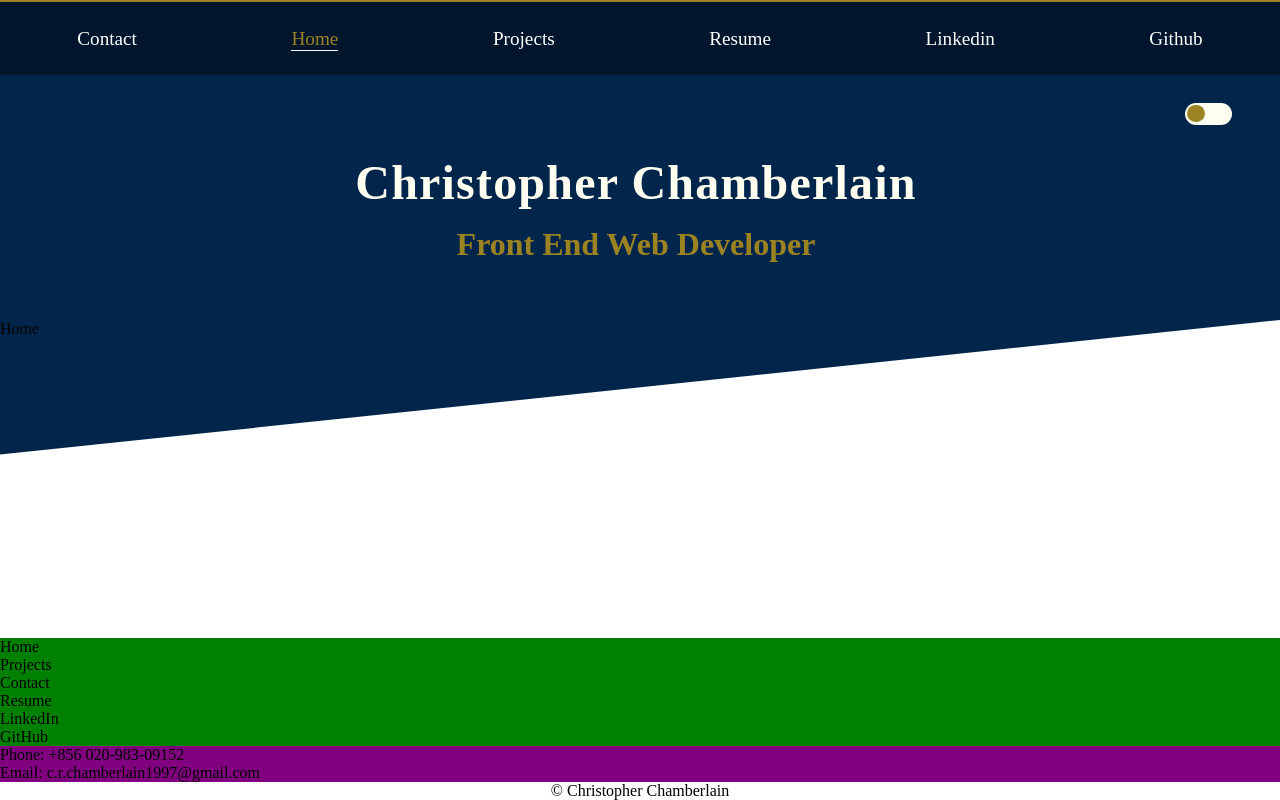
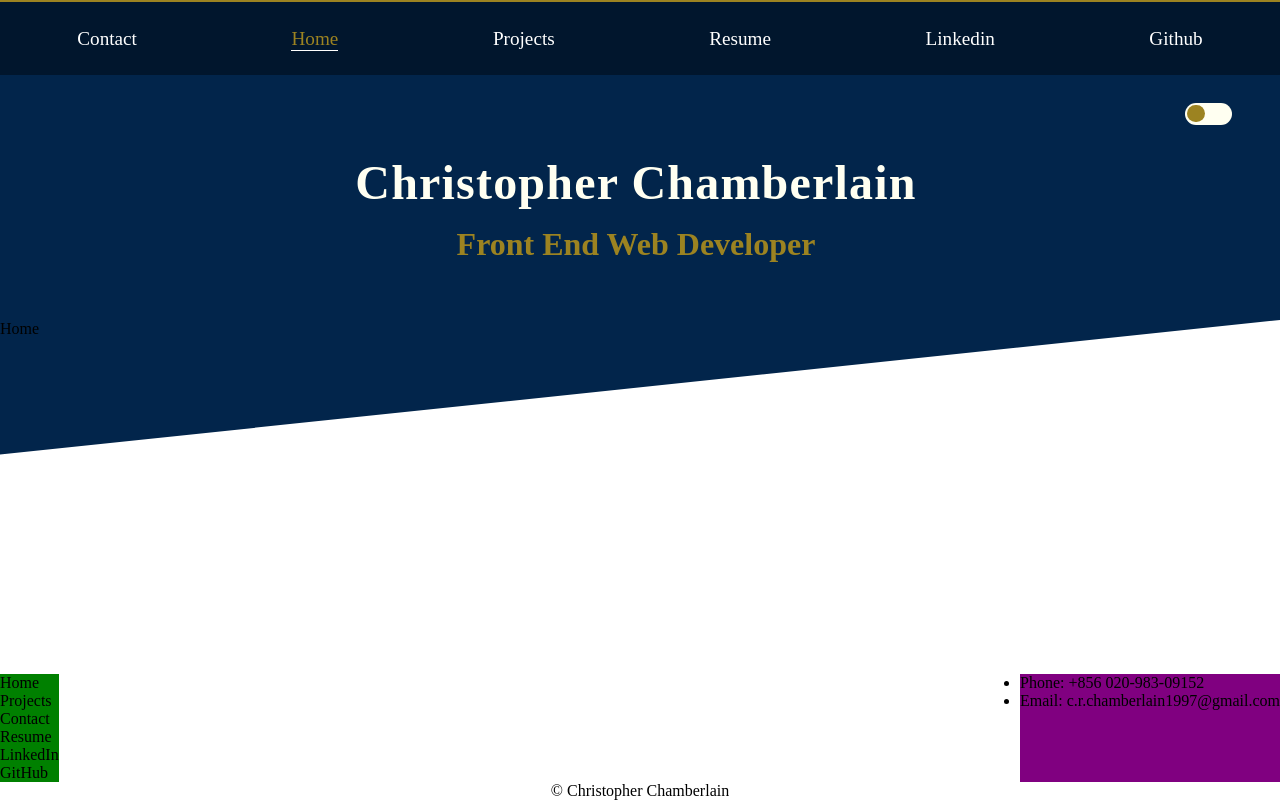
Before and after one commit to AkaraTawng/portfolio-mf-v2, a React (Create React App) app: page / in a window 1280 px wide. Built offline with nearby package versions, Linux system fonts and the light colour scheme.

Commit message:
set sitemap-contact-flex-container display to flex

```diff
--- a/src/main.css
+++ b/src/main.css
@@ -281,6 +281,12 @@
   width: 100%;
 }
 
+#sitemap-contact-flex-container {
+  display: flex;
+  flex-direction: row;
+  justify-content: space-between;
+}
+
 #sitemap {
   background-color: green;
   color: black;
--- a/src/scss/layout/_footer.scss
+++ b/src/scss/layout/_footer.scss
@@ -4,10 +4,15 @@
     width: 100%;
 }
 
+#sitemap-contact-flex-container {
+    display: flex;
+    flex-direction: row;
+    justify-content: space-between;
+}
+
 #sitemap {
     background-color: green;
     color: black;
-
 }
 
 #contact {
```
Also changed, not shown: 1 other file (tests, documents, lock files or other folders).
